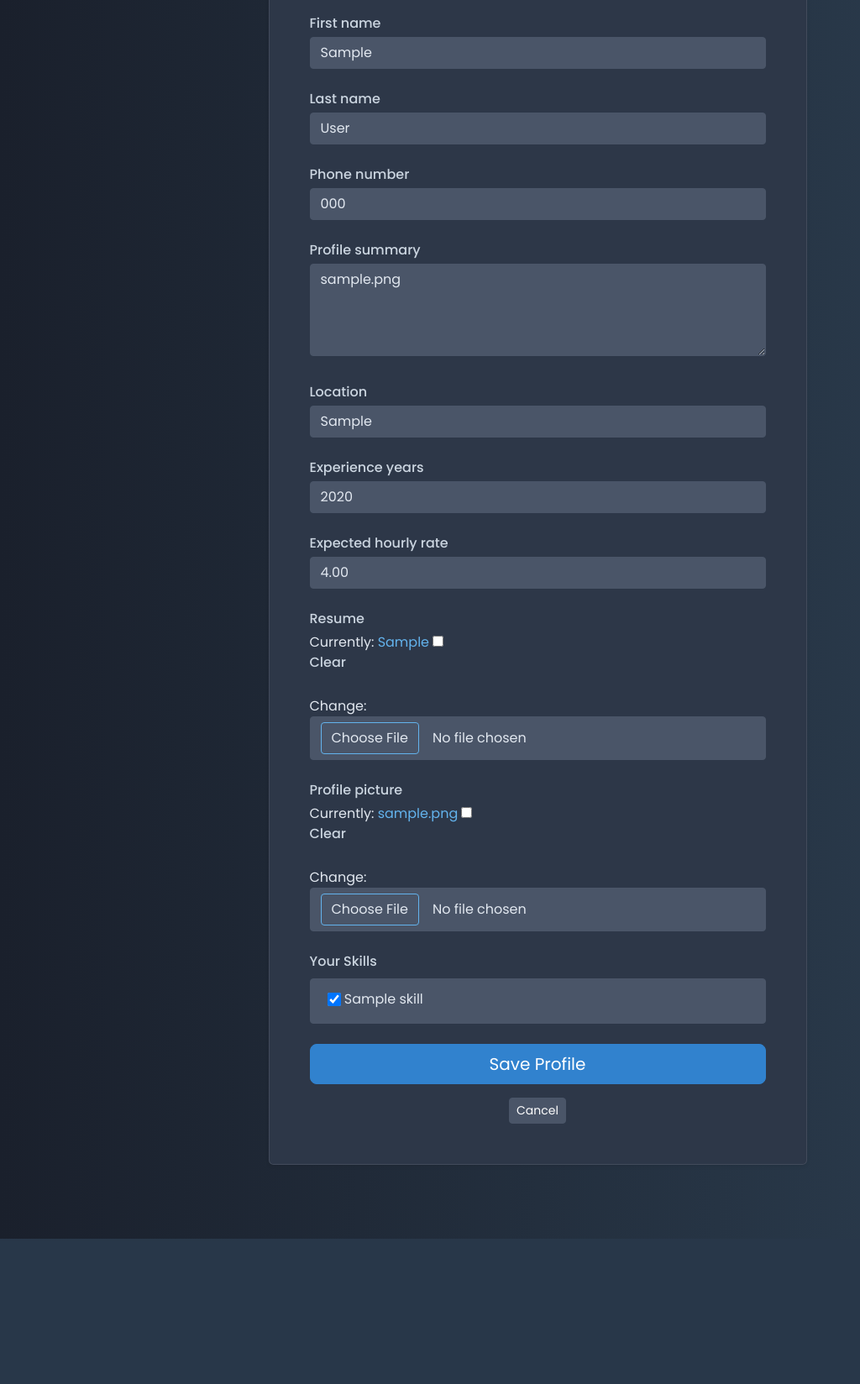
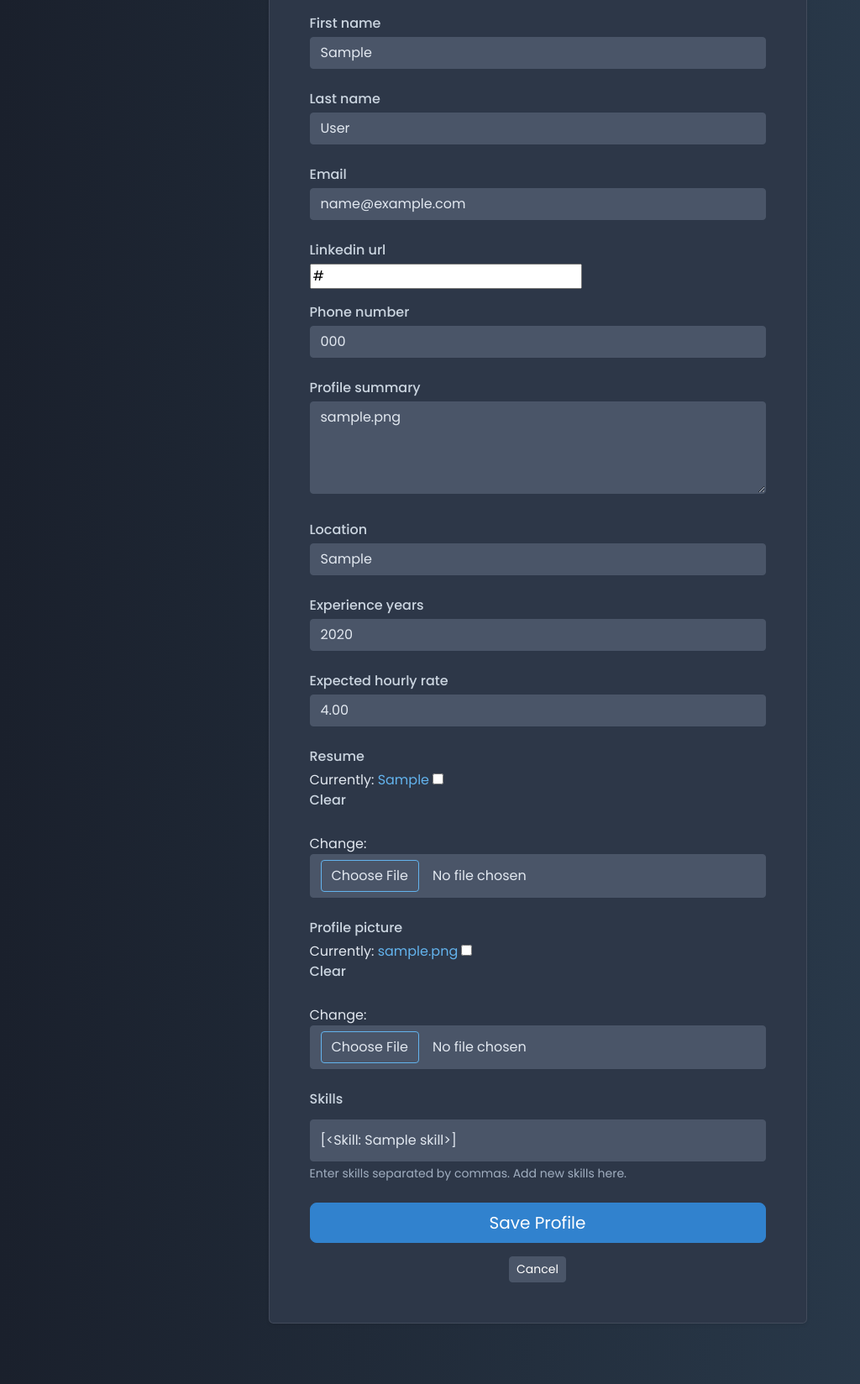
Before and after one commit to Lunar-Sleeve10/WorkSphere2_upgraded, a Django app: page /freelanceredit-profile/ in a window 1280 px wide. Shown: the part 610-2258 px from the top of the page at 84% size, without its empty margins (0-1024 px from the left). Before the commit the page ends 2085 px from the top, so only its background shows below. Run offline with Django 5.2, Linux system fonts and the light colour scheme; a user stored in the database is signed in; tables that the repository leaves empty hold one stand-in row (values such as "Sample post").

Commit message:
SOME CHANGES MORE

```diff
--- a/core/forms.py
+++ b/core/forms.py
@@ -32,34 +32,72 @@ class LoginForm(AuthenticationForm):
 
 
 class FreelancerDataForm(forms.ModelForm):
-    # This is the CORRECT field type. It will use IDs, not names.
-    skills = forms.ModelMultipleChoiceField(
-        queryset=Skill.objects.all(),
-        widget=forms.CheckboxSelectMultiple, # This widget shows checkboxes
+    skills = forms.CharField(
         required=False,
-        label="Your Skills"
+        widget=forms.TextInput(attrs={'placeholder': 'e.g., Python, Django, React (comma-separated)'}),
+        help_text="Enter skills separated by commas. Add new skills here."
     )
 
     class Meta:
         model = FreelancerData
+        # --- ADDED FIELDS START ---
         fields = [
-            'first_name', 'last_name', 'phone_number', 'profile_summary',
-            'location', 'experience_years', 'expected_hourly_rate',
-            'resume', 'profile_picture', 'skills'
+            'first_name',
+            'last_name',
+            'email',
+            'linkedin_url',
+            'phone_number',
+            'profile_summary',
+            'location',
+            'experience_years',
+            'expected_hourly_rate',
+            'resume',
+            'profile_picture',
+            'skills',
         ]
+        # --- ADDED FIELDS END ---
         widgets = {
             'profile_summary': forms.Textarea(attrs={'rows': 4}),
+            # --- ADDED WIDGETS START ---
+            'email': forms.EmailInput(attrs={'placeholder': 'e.g., your.email@example.com'}),
+            'linkedin_url': forms.URLInput(attrs={'placeholder': 'e.g., https://www.linkedin.com/in/yourprofile'}),
+            # --- ADDED WIDGETS END ---
         }
 
-    # You no longer need the custom save() method because
-    # form.save() and form.save_m2m() will now work correctly by default.
-    def save(self, commit=True, user=None):
+    def __init__(self, *args, **kwargs):
+        instance = kwargs.get('instance', None)
+        super().__init__(*args, **kwargs)
+        if instance and instance.pk:
+            # Pre-fill skills as a comma-separated string for editing
+            skill_names = [skill.name for skill in instance.skills.all()]
+            self.fields['skills'].initial = ', '.join(skill_names)
+        else:
+            self.fields['skills'].initial = ''
+
+
+    def save(self, commit=True):
         instance = super().save(commit=False)
-        if user:
-            instance.user = user
+
+        # This custom save handles the string-based skills input
         if commit:
             instance.save()
+
+            # Save the M2M relationship for skills from the text input
+            submitted_skill_names_str = self.cleaned_data.get('skills', '')
+            submitted_skill_names = {name.strip().lower() for name in submitted_skill_names_str.split(',') if name.strip()}
+
+            # Clear existing skills and add the new set
+            instance.skills.clear()
+            for name in submitted_skill_names:
+                skill_obj, created = Skill.objects.get_or_create(name=name)
+                instance.skills.add(skill_obj)
+
+        # This is required by Django's ModelForm save method convention
+        self.save_m2m = lambda: None
+
         return instance
+
+
 
 class RecruiterDataForm(forms.ModelForm):
 
@@ -120,6 +158,8 @@ class JobPostForm(forms.ModelForm):
 
         if commit:
             instance.save()
+            # Clear existing skills before adding new ones
+            instance.required_skills.clear()
 
             submitted_skill_names_str = self.cleaned_data.get('required_skills', '')
             submitted_skill_names = {name.strip().lower() for name in submitted_skill_names_str.split(',') if name.strip()}
@@ -130,9 +170,8 @@ class JobPostForm(forms.ModelForm):
                     skill_obj, created = Skill.objects.get_or_create(name=name)
                     skill_objs.add(skill_obj)
 
-            if instance.pk:
-                 if skill_objs:
-                    instance.required_skills.add(*skill_objs)
+            if skill_objs:
+                instance.required_skills.add(*skill_objs)
 
         return instance
 
--- a/core/models.py
+++ b/core/models.py
@@ -27,6 +27,10 @@ class FreelancerData(models.Model):
     user = models.OneToOneField(User, on_delete=models.CASCADE,primary_key = True)
     first_name = models.CharField(max_length=100)
     last_name = models.CharField(max_length=100)
+    # --- ADDED FIELDS START ---
+    email = models.EmailField(max_length=254, blank=True)
+    linkedin_url = models.URLField(max_length=200, blank=True)
+    # --- ADDED FIELDS END ---
     phone_number = models.CharField(max_length=25)
     profile_summary = models.TextField(blank=True)
     location = models.CharField(max_length=100)
--- a/core/urls.py
+++ b/core/urls.py
@@ -13,7 +13,7 @@ urlpatterns = [
     path('recruiter/jobs/', recruited_job_list, name='recruiter_job_list'),
     path('jobs/create/', manage_job, name='create_job'),
     path('jobs/<int:job_id>/edit/', manage_job, name='edit_job'),
-     path('jobs/', job_list, name='job_list'),
+    path('jobs/', job_list, name='job_list'),
     path('jobs/<int:job_id>/', job_detail, name='job_detail'),
     path('recruiter/jobs/<int:job_id>/applications/', view_job_applications, name='view_job_applications'),
     path('recruiter/applications/<int:application_id>/update/', update_application_status, name='update_application_status'),
--- a/core/views.py
+++ b/core/views.py
@@ -290,44 +290,32 @@ def job_list(request):
         'current_skills': skill_ids,
     }
     return render(request, 'core/job_list.html', context)
+@login_required
+def job_detail(request, job_id): # CHANGED from 'pk' to 'job_id'
+    job = get_object_or_404(Job, pk=job_id) # CHANGED from 'pk=pk' to 'pk=job_id'
 
-@login_required
-def job_detail(request, job_id):
-    job = get_object_or_404(Job, id=job_id)
-    freelancer_profile = None
+    # Initialize variables
+    has_applied = False
+    freelancer_profile_exists = False
+    user_type = 'anonymous'
 
-    # First, check if the logged-in user is a freelancer at all
-    if not request.user.is_freelancer:
-        messages.error(request, "Only users with a freelancer account can view and apply for jobs.")
-        return redirect('browse_jobs')
+    if request.user.is_authenticated:
+        if request.user.is_freelancer:
+            user_type = 'freelancer'
+            if FreelancerData.objects.filter(user=request.user).exists():
+                freelancer_profile_exists = True
+                freelancer_profile = FreelancerData.objects.get(user=request.user)
+                has_applied = Application.objects.filter(job=job, freelancer=freelancer_profile).exists()
 
-    # If they are a freelancer, try to get their completed profile
-    try:
-        freelancer_profile = FreelancerData.objects.get(user=request.user)
-    except FreelancerData.DoesNotExist:
-        # Give a MORE HELPFUL error message
-        messages.warning(request, "You must create your freelancer profile before you can apply for a job.")
-        # Redirect them to the page where they can fix the problem
-        return redirect('freelanceredit-profile')
-
-    # Check if this freelancer has already applied
-    has_applied = Application.objects.filter(job=job, freelancer=freelancer_profile).exists()
-
-    # Handle the application form submission (this is a basic example)
-    if request.method == 'POST':
-        if not has_applied:
-            # Assuming a simple application with no form for now
-            Application.objects.create(job=job, freelancer=freelancer_profile)
-            messages.success(request, "You have successfully applied for this job!")
-            return redirect('job_detail', job_id=job.id)
-        else:
-            messages.error(request, "You have already applied for this job.")
+        elif request.user.is_recruiter:
+            user_type = 'recruiter'
 
     context = {
         'job': job,
-        'has_applied': has_applied
+        'has_applied': has_applied,
+        'freelancer_profile_exists': freelancer_profile_exists,
+        'user_type': user_type,
     }
-
     return render(request, 'core/job_detail.html', context)
 
 @login_required
@@ -371,6 +359,9 @@ def update_application_status(request, application_id):
 # ==============================================================================
 # AJAX & UTILITY VIEWS
 # ==============================================================================
+import re # Make sure 're' is imported at the top of your views.py file
+
+# ... (keep all your other imports and views) ...
 
 @login_required
 @require_POST
@@ -413,16 +404,13 @@ def parse_resume_view(request):
 
     if nlp:
         # --- NAME HEURISTIC ---
-        # 1. Look for a PERSON entity in the first ~300 characters of the resume
         first_part_of_resume = extracted_text[:300]
         doc_first_part = nlp(first_part_of_resume)
         names = [ent.text for ent in doc_first_part.ents if ent.label_ == 'PERSON']
 
         if names:
-            # Often the first person found at the top is the correct one
             formatted_data['name'] = names[0]
         else:
-            # Fallback to searching the whole document if no name is at the top
             doc_full = nlp(extracted_text)
             full_doc_names = [ent.text for ent in doc_full.ents if ent.label_ == 'PERSON']
             if full_doc_names:
@@ -431,8 +419,17 @@ def parse_resume_view(request):
         # --- Other fields ---
         emails = re.findall(r'\b[A-Za-z0-9._%+-]+@[A-Za-z0-9.-]+\.[A-Z|a-z]{2,}\b', extracted_text)
         if emails: formatted_data['email'] = emails[0]
+
         phones = re.findall(r'\(?\b\d{3}\)?[-.\s]?\d{3}[-.\s]?\d{4}\b', extracted_text)
         if phones: formatted_data['mobile_number'] = re.sub(r'\D', '', phones[0])
+
+        # ==================== MODIFIED SECTION START ====================
+        # Use regex to find LinkedIn URL
+        linkedin_match = re.search(r'linkedin\.com/in/[\w-]+', extracted_text, re.IGNORECASE)
+        if linkedin_match:
+            # Reconstruct the full URL to ensure it's clickable
+            formatted_data['linkedin_url'] = f"https://www.{linkedin_match.group(0)}"
+        # ===================== MODIFIED SECTION END =====================
 
     # Use custom model for skills
     if custom_nlp:
@@ -445,7 +442,6 @@ def parse_resume_view(request):
         return JsonResponse({'error': 'Could not extract relevant information.'}, status=400)
 
     return JsonResponse({'success': True, 'data': formatted_data})
-
 
 @login_required
 @require_POST
```
Also changed, not shown: templates/core/job_detail.html (+44 -11 lines), core/migrations/0009_freelancerdata_email_freelancerdata_linkedin_url.py (added).
